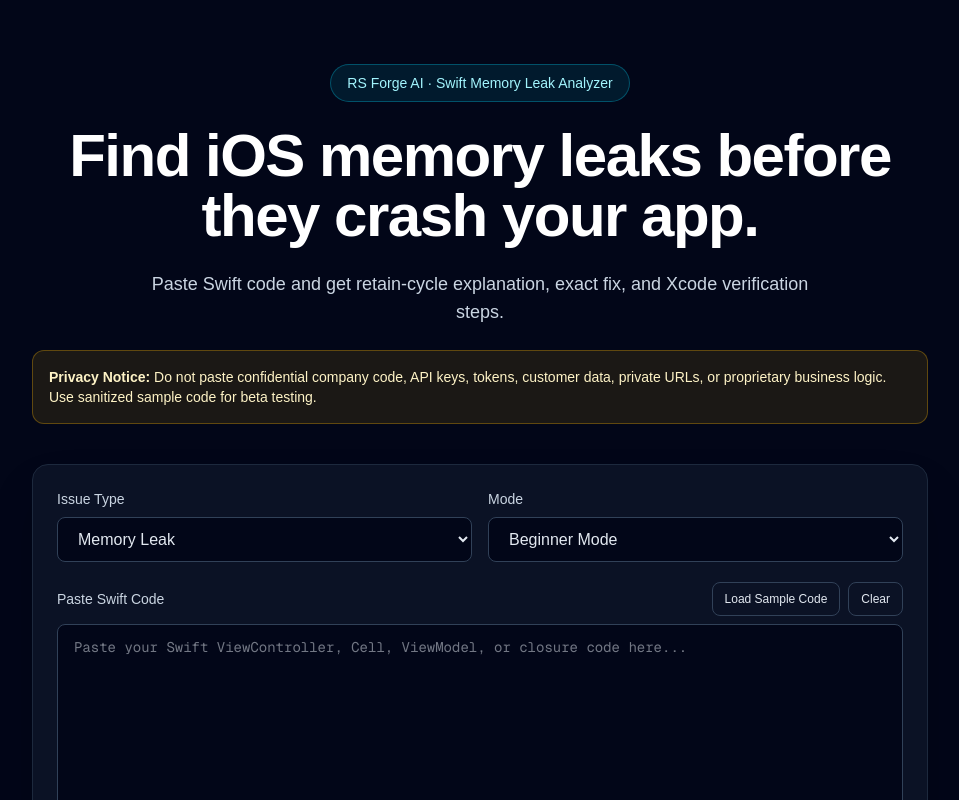
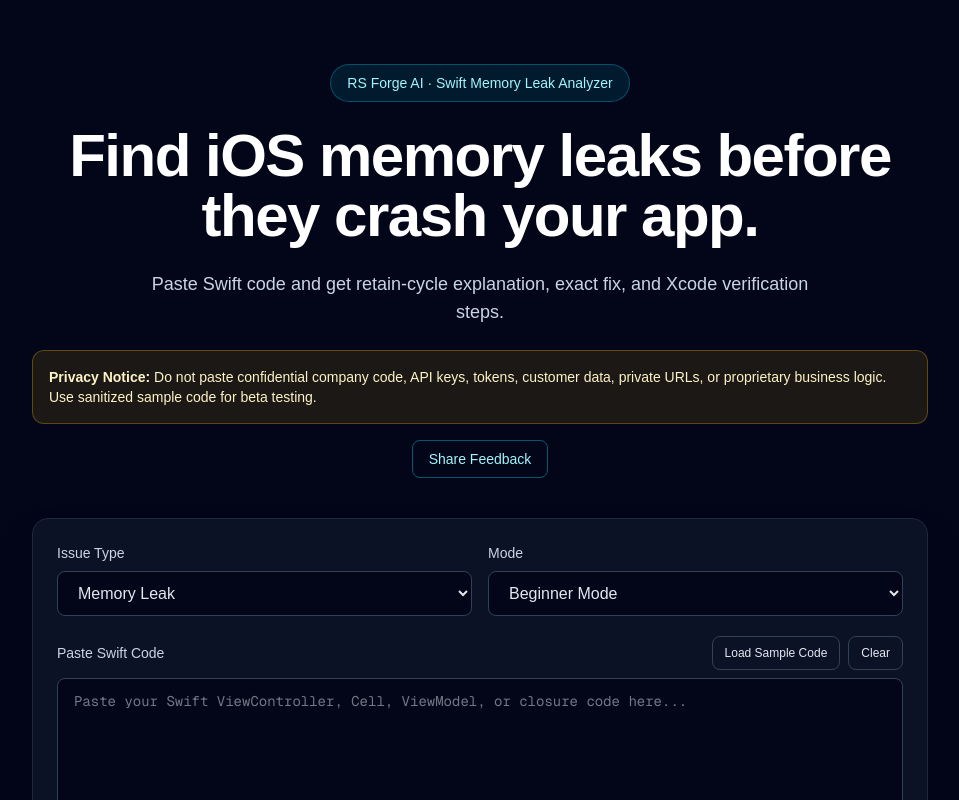
Before and after one commit to rs-forge-labs/rs-forge-ai, a Next.js app: page / in a window 1280 px wide. Shown: the top 800 px of the page, without its empty margins (160-1119 px from the left). Built offline with nearby package versions, Linux system fonts and the light colour scheme.

Commit message:
Add beta feedback form link

```diff
--- a/src/app/page.tsx
+++ b/src/app/page.tsx
@@ -2,6 +2,8 @@
 
 import { useState } from "react";
 import { scanSwiftCode, type LeakFinding } from "@/lib/scanner/swiftLeakScanner";
+
+const feedbackFormUrl = "https://forms.gle/UtAHqg1pCPpaTzPK9";
 
 const sampleSwiftCode = `import UIKit
 import Combine
@@ -189,6 +191,15 @@ ${reportItems}`;
           code, API keys, tokens, customer data, private URLs, or proprietary
           business logic. Use sanitized sample code for beta testing.
         </div>
+
+        <a
+          href={feedbackFormUrl}
+          target="_blank"
+          rel="noopener noreferrer"
+          className="mt-4 inline-flex rounded-lg border border-cyan-400/40 px-4 py-2 text-sm font-medium text-cyan-200 transition hover:bg-cyan-400/10"
+        >
+          Share Feedback
+        </a>
 
         <div className="mt-10 w-full max-w-4xl rounded-2xl border border-slate-800 bg-slate-900/70 p-6 shadow-2xl">
           <div className="grid gap-4 md:grid-cols-2">
```
